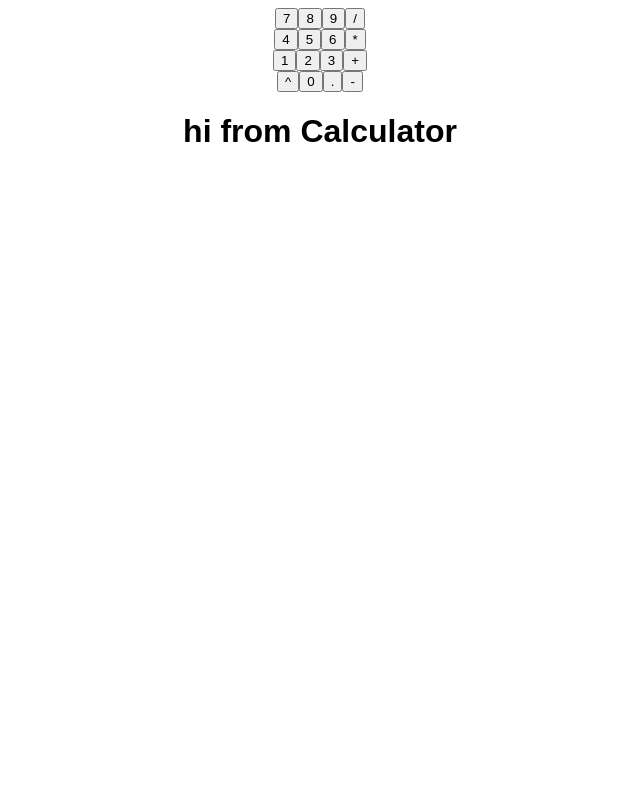
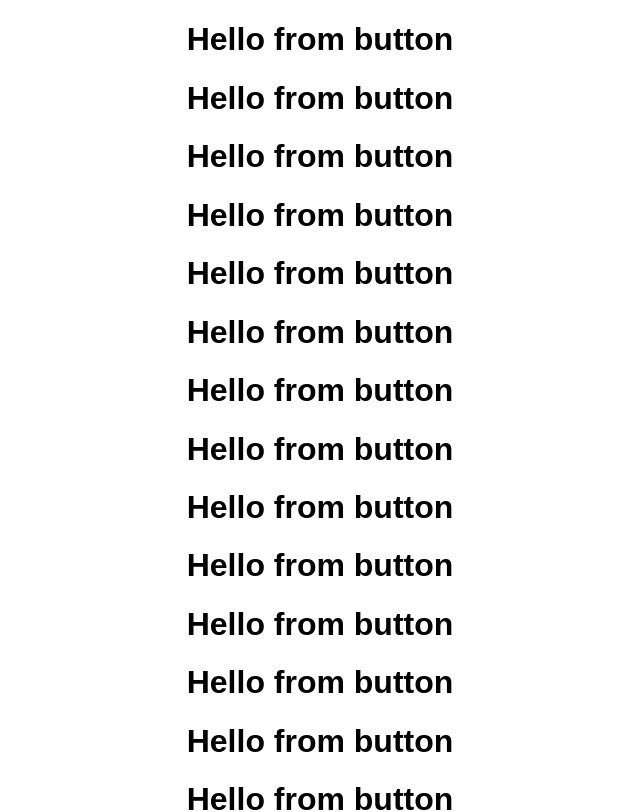
Before and after one commit to JacobMason83/mathCalulator, a React (Create React App) app: page / in a window 1280 px wide. Shown: the top 812 px of the page, without its empty margins (320-960 px from the left). Built offline with nearby package versions, Linux system fonts and the light colour scheme.

Commit message:
added a button component gave the button component children, and gave the prop to the component without telling it specifically

```diff
--- a/src/App.js
+++ b/src/App.js
@@ -1,5 +1,5 @@
 import React, { Component } from "react";
-import Calculator from "./components/calculator";
+import Button from "./components/button";
 
 export default class App extends Component {
   constructor() {
@@ -20,7 +20,7 @@ export default class App extends Component {
       return (
         <div className="row">
           {row.map((digit) => {
-            return <button className="button">{digit}</button>;
+            return <Button>{digit}</Button>;
           })}
         </div>
       );
@@ -34,7 +34,6 @@ export default class App extends Component {
         {/* row of buttons  */}
         {this.renderButtons()}
         {/* clear and equal buttons  */}
-        <Calculator />
       </div>
     );
   }
--- /dev/null
+++ b/src/components/button.js
@@ -0,0 +1,11 @@
+import React from "react";
+
+const Button = (props) => {
+  return (
+    <div>
+      <h1>Hello from button</h1>
+    </div>
+  );
+};
+
+export default Button;
--- a/src/components/calculator.js
+++ /dev/null
@@ -1,17 +0,0 @@
-import React, { Component } from "react";
-
-export default class Calculator extends Component {
-  constructor() {
-    super();
-    this.state = {
-      count: 0
-    };
-  }
-  render() {
-    return (
-      <div>
-        <h1> hi from Calculator</h1>
-      </div>
-    );
-  }
-}
```
